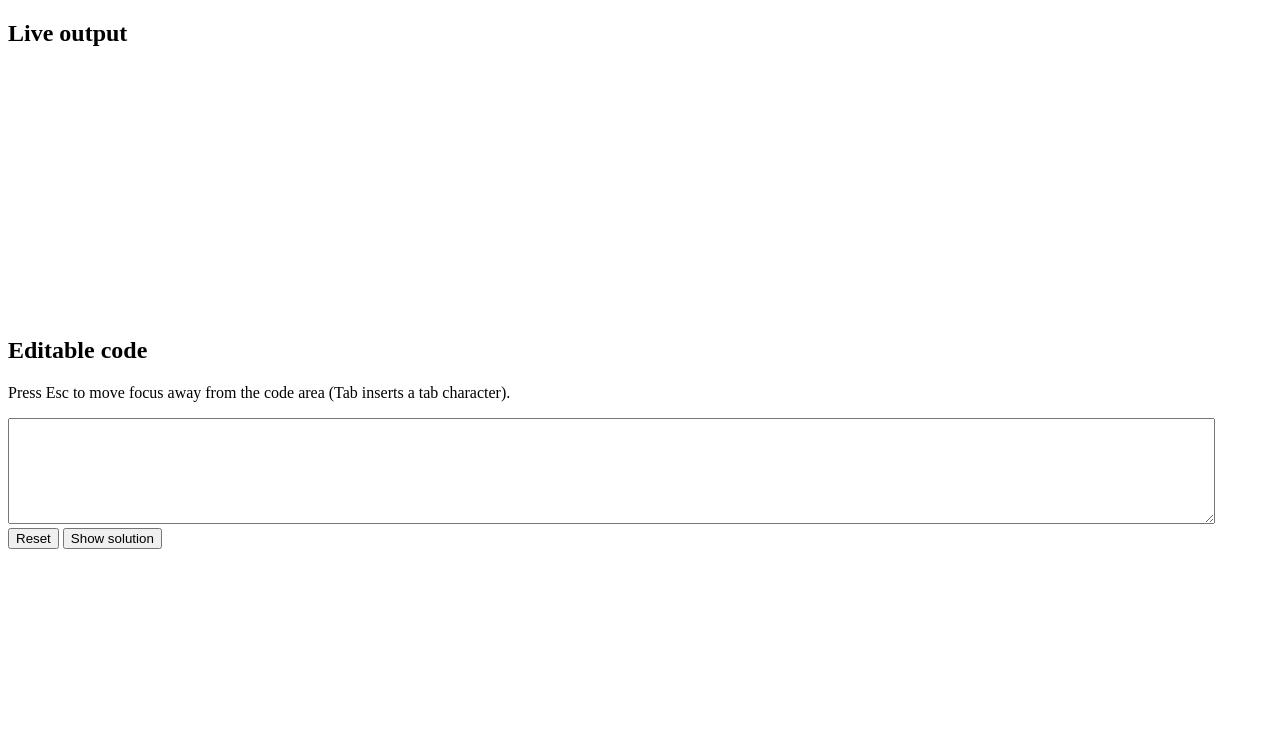
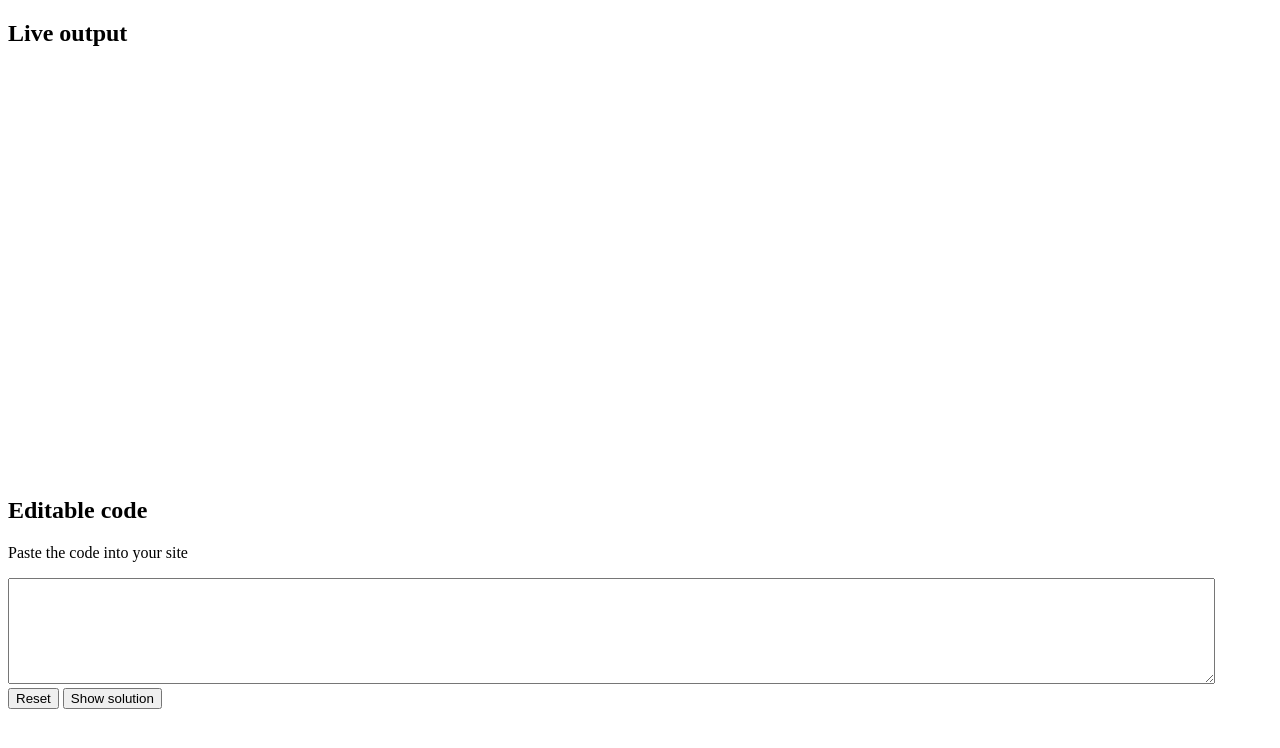
Before and after one commit to swarnavopramanik/Editable-code, a website: page index.html in a window 1280 px wide. Drawn offline with Linux system fonts and the light colour scheme.

Commit message:
Update index.html

```diff
--- a/index.html
+++ b/index.html
@@ -9,11 +9,12 @@
   <body>
     <h2>Live output</h2>
 
-<div class="output" style="min-height: 250px;"></div>
+<div class="output" style="min-height: 410px;"></div>
 
 <h2>Editable code</h2>
 <p class="a11y-label">
-  Press Esc to move focus away from the code area (Tab inserts a tab character).
+ <!--  Press Esc to move focus away from the code area (Tab inserts a tab character). -->
+ Paste the code into your site
 </p>
 
 <textarea
```
